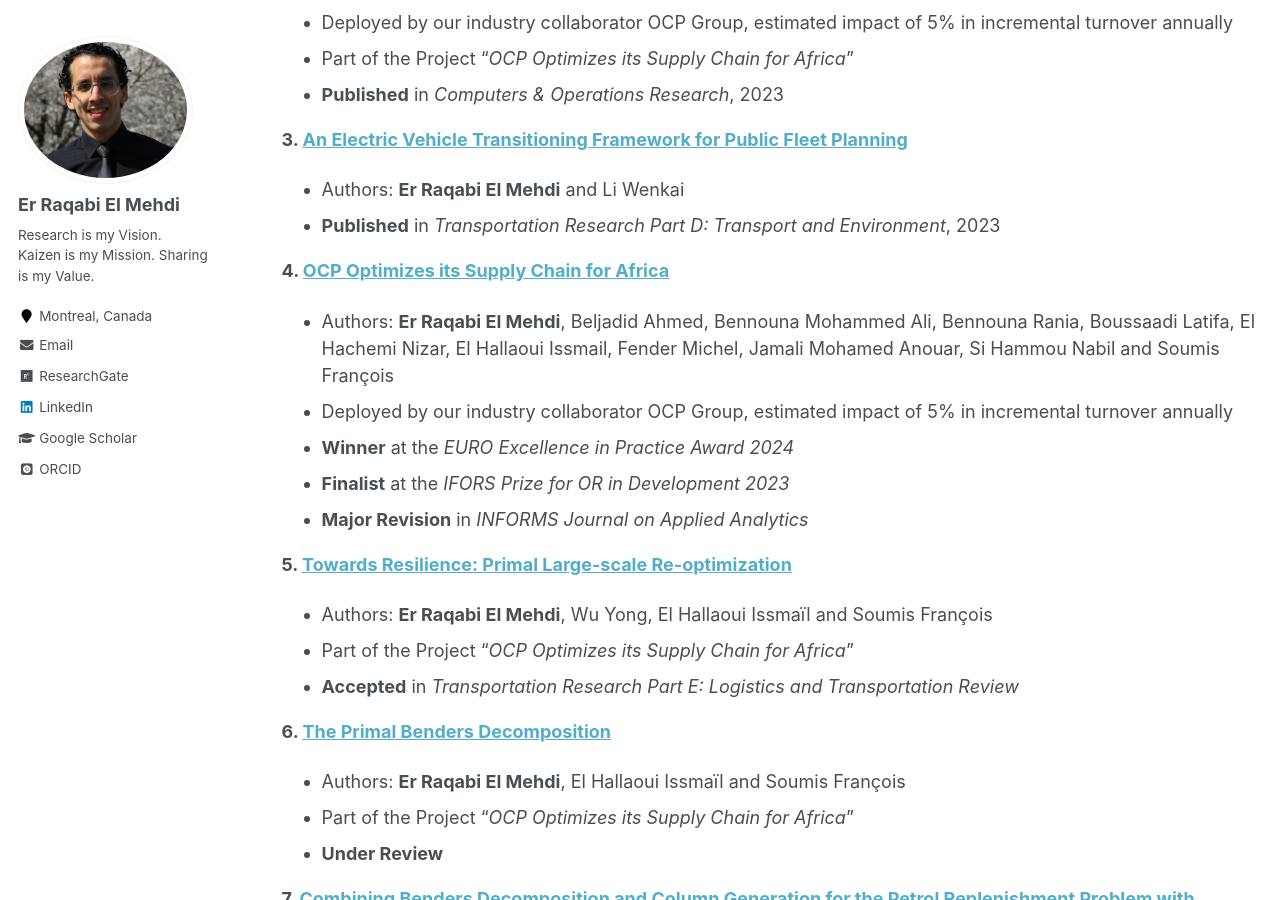
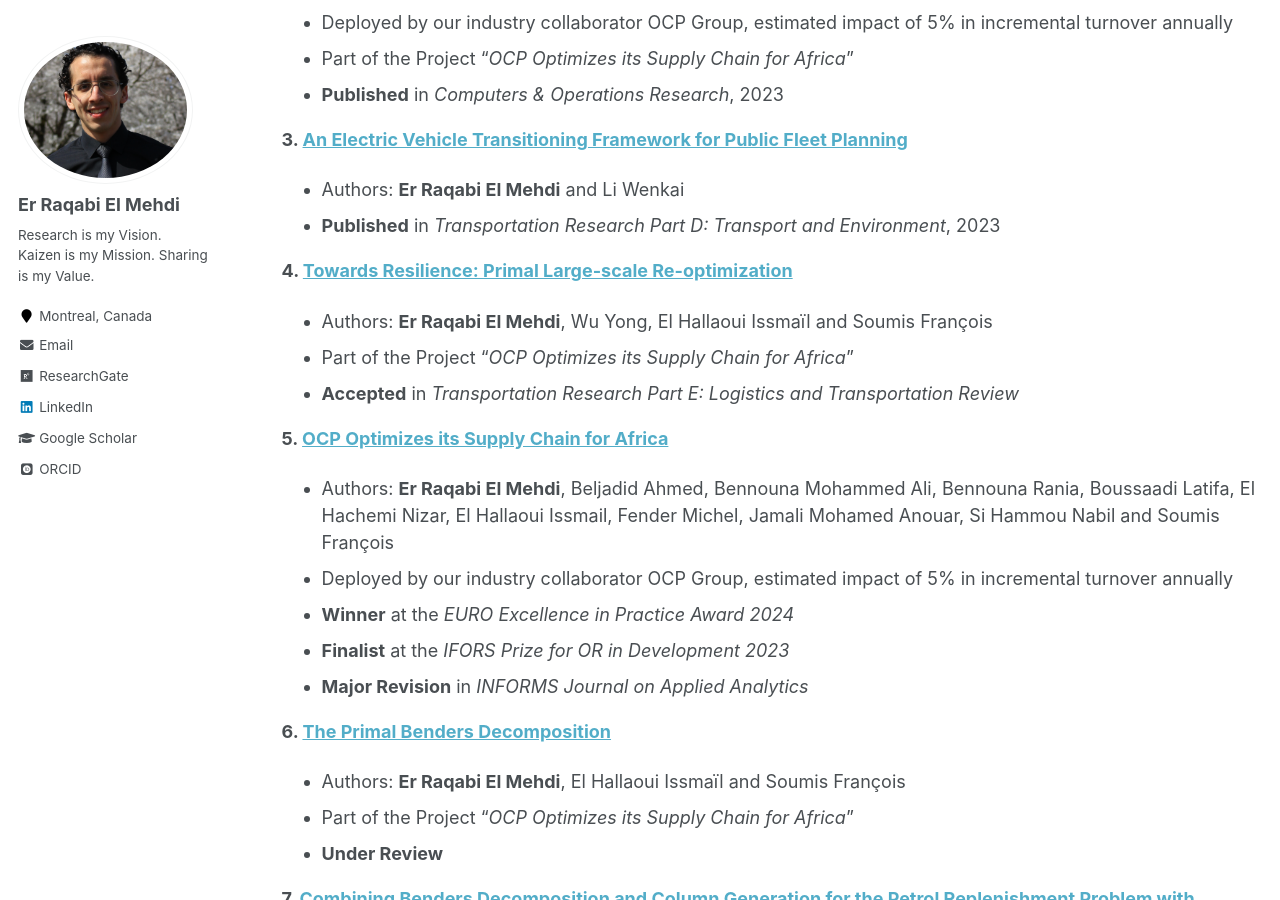
Before and after one commit to RqbMedi/rqbmedi.github.io, a Jekyll site: the page built from _pages/publications.md, in a window 1280 px wide and 900 px high, scrolled down 615 px. Built offline with Jekyll 4.4.1, drawn with Linux system fonts in a browser that asks for light colours; some web fonts are replaced.

Commit message:
Update publications.md

```diff
--- a/_pages/publications.md
+++ b/_pages/publications.md
@@ -26,17 +26,17 @@ Published & Under Review
  - Authors: **Er Raqabi El Mehdi** and Li Wenkai
  - **Published** in *Transportation Research Part D: Transport and Environment*, 2023
 
-**4. [OCP Optimizes its Supply Chain for Africa](https://www.gerad.ca/en/papers/G-2023-29)**
+**4. [Towards Resilience: Primal Large-scale Re-optimization](https://www.gerad.ca/en/papers/G-2023-28)**
+ - Authors: **Er Raqabi El Mehdi**, Wu Yong, El Hallaoui Issmaïl and Soumis François
+ - Part of the Project "*OCP Optimizes its Supply Chain for Africa*"
+ - **Accepted** in *Transportation Research Part E: Logistics and Transportation Review*
+
+**5. [OCP Optimizes its Supply Chain for Africa](https://www.gerad.ca/en/papers/G-2023-29)**
  - Authors: **Er Raqabi El Mehdi**, Beljadid Ahmed, Bennouna Mohammed Ali, Bennouna Rania, Boussaadi Latifa, El Hachemi Nizar, El Hallaoui Issmail, Fender Michel, Jamali Mohamed Anouar, Si Hammou Nabil and Soumis François
  - Deployed by our industry collaborator OCP Group, estimated impact of 5% in incremental turnover annually
  - **Winner** at the *EURO Excellence in Practice Award 2024*
  - **Finalist** at the *IFORS Prize for OR in Development 2023*
  - **Major Revision** in *INFORMS Journal on Applied Analytics*
-
-**5. [Towards Resilience: Primal Large-scale Re-optimization](https://www.gerad.ca/en/papers/G-2023-28)**
- - Authors: **Er Raqabi El Mehdi**, Wu Yong, El Hallaoui Issmaïl and Soumis François
- - Part of the Project "*OCP Optimizes its Supply Chain for Africa*"
- - **Accepted** in *Transportation Research Part E: Logistics and Transportation Review*
 
 **6. [The Primal Benders Decomposition](https://www.gerad.ca/en/papers/G-2023-27)**
  - Authors: **Er Raqabi El Mehdi**, El Hallaoui Issmaïl and Soumis François
```
